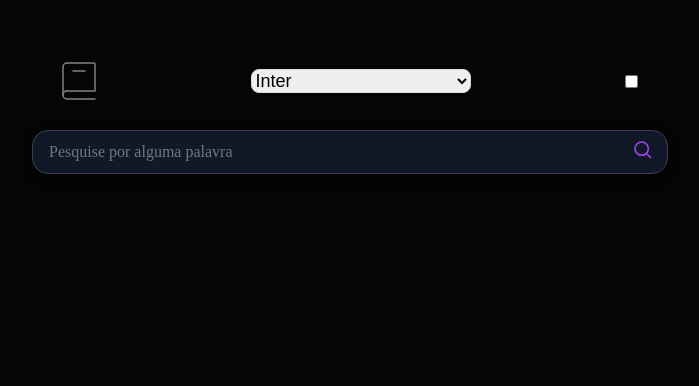
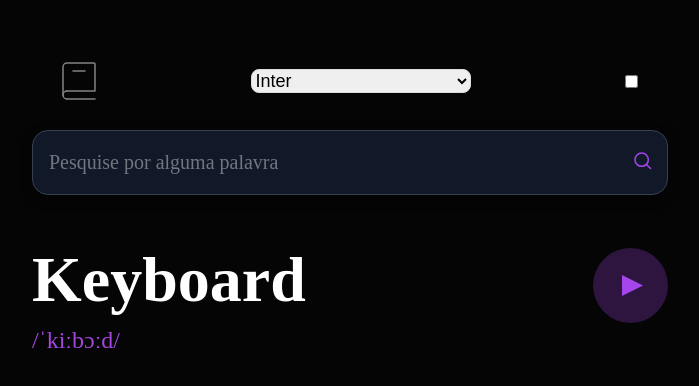
Before and after one commit to vinivmarinho/projeto-dicionario, a React (Vite) app: page / in a window 1280 px wide. Shown: the top 386 px of the page, without its empty margins (290-989 px from the left). Built offline with nearby package versions, Linux system fonts and the light colour scheme.

Commit message:
feat: Adiciona componente com a palavra pesquisada, botão de áudio e transcrição fonética
Componente já estilizado no css

```diff
--- a/src/App.jsx
+++ b/src/App.jsx
@@ -3,6 +3,7 @@ import { useState } from "react";
 import "./style/App.css"; // Importa o estilo
 import Cabecalho from "./Components/header.jsx";
 import SearchBar from "./Components/searchBar.jsx";
+import Palavra from "./Components/word.jsx";
 function App() {
   const [fonte, setFonte] = useState("Arial"); // Estado que armazena a fonte atual e escolhida pelo usuário. ("fonte" => state atual. "setFonte" => Função que atualiza a fonte. "Arial" => Valor usado no primeiro render)
   return (
@@ -11,9 +12,10 @@ function App() {
       {/*Div ganha duas classes: a primeira(app) será usada como um container, a segunda(fonte) é para que no css a font-family da página seja igual a fonte escolhida no menu "select"*/}
       <Cabecalho fonte={fonte} setFonte={setFonte} />
       <SearchBar />
+      <Palavra />
     </div>
   );
 }
 
 export default App;
-// Próxima sessão => Deixar o cabeçalho e searchbar responsivos no celular
+// Fazer 1 componente "palavra" que retorna a palavra pesquisada, o ícone play, transcrição fonética, depois o componente "significado" que retorna o tipo da palavra e o significado com exemplos
--- /dev/null
+++ b/src/components/word.jsx
@@ -0,0 +1,11 @@
+import play from "../assets/icon-play.svg"
+import "../style/word.css"
+export default function Palavra() {
+    return(
+        <div className="palavra">
+            <h1 id="palavra_pesquisada">Keyboard</h1>
+            <p id="transcricao_fonetica">/ˈkiːbɔːd/</p>
+            <img src={play}/>
+        </div>
+    )
+}
--- a/src/style/SearchBar.css
+++ b/src/style/SearchBar.css
@@ -2,6 +2,7 @@
   display: grid;
   width: 100%;
   max-width: 900px;
+  margin-bottom: 3em;
 }
 input#pesquisa_id{
     /* Estilo grid */
@@ -9,10 +10,10 @@ input#pesquisa_id{
     /* Tamanho e formato */
     width: 100%;
     max-width: 750px;
-    padding: 12px 16px;
+    padding: 20px 16px;
     border-radius: 16px;
     /* Fonte */
-    font-size: 16px;
+    font-size: 20px;
     font-family: inherit; /* Herda a fonte do elemento pai */
     font-weight: bold;
     /* Cores e transição */
@@ -24,7 +25,7 @@ input#pesquisa_id{
     transition: border-color 0.2s ease, box-shadow 0.2s ease;
 }
 input#pesquisa_id:focus{
-    border-color: #6366f1;
+  border-color: #6366f1;
   box-shadow: 0 0 0 3px rgba(99,102,241,0.35);
 }
 input#pesquisa_id::placeholder {
@@ -41,4 +42,5 @@ input#pesquisa_id:hover {
   align-self: center;
   margin-right: 16px;
   color: #9ca3af;
+  cursor: pointer;
 }
--- /dev/null
+++ b/src/style/word.css
@@ -0,0 +1,20 @@
+.palavra{
+    display: grid;
+    width: 100%;
+}
+#palavra_pesquisada{
+    grid-area: 1 / 1;
+    font-size: 4em;
+    margin-bottom: 10px;
+}
+#transcricao_fonetica{
+    grid-area: 2 / 1;
+    color: #A445DE;
+    font-size: 1.5em;
+}
+img{
+    grid-area: 1 / 2;
+    justify-self: end;
+    align-self: center;
+    cursor: pointer;
+}
```
